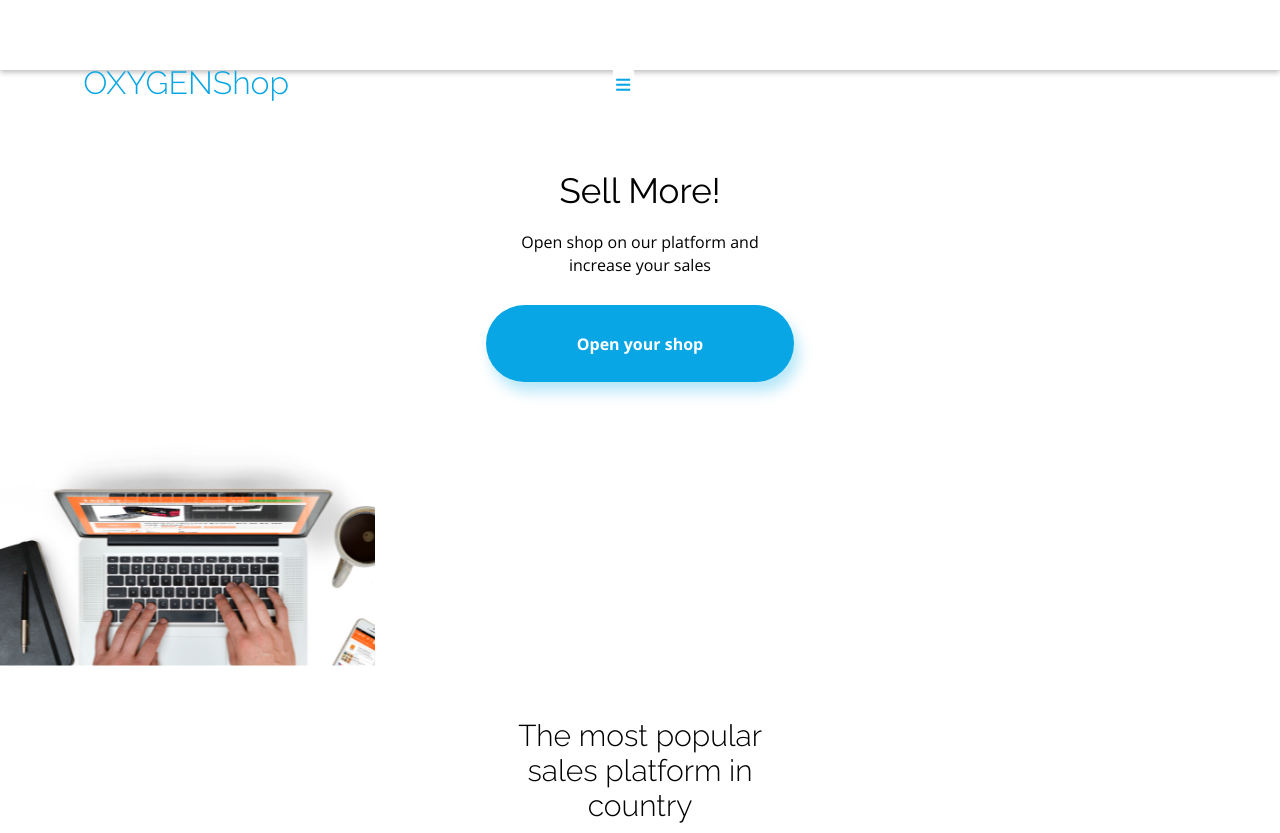
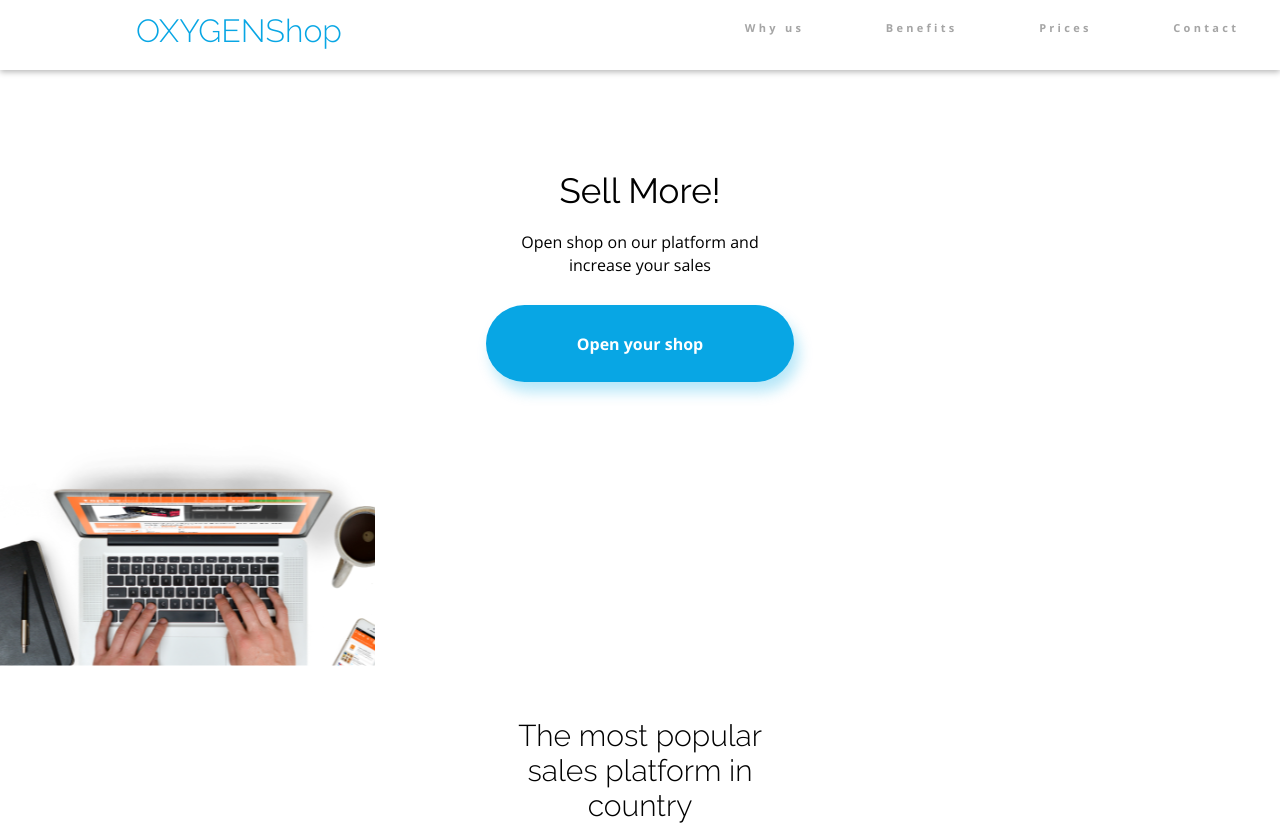
Before and after one commit to demilv/OxygenProyecto1, a website: page index.html in a window 1280 px wide. Shown: the top 833 px of the page. Drawn offline with nearby package versions, Linux system fonts and the light colour scheme.

Commit message:
header media query y html respectivo creados

```diff
--- a/css/styles/header.scss
+++ b/css/styles/header.scss
@@ -2,8 +2,9 @@
     width:100%;
     height:4.375rem;
     box-shadow: 0px 0.188rem 0.376rem 0px #0000004A;
-    color: #08A6E4;
 
+
+    &__main{
         &__title{
             font-family: "Raleway", sans-serif;
             display:inline-block;
@@ -14,6 +15,7 @@
             margin-left: 6.5%;
             font-size: 2rem;
             font-weight: 300;
+            color: #08A6E4;
         }
         &__opciones{
             width: 1.2875rem;
@@ -28,3 +30,53 @@
             color:#08A6E4
         }
     }
+    &__other{
+        &__opcionesWide{
+            display: none;
+        }
+    }
+}
+
+@media only screen and (min-width: 1000px) {
+    .navApp{
+        display: flex;
+        justify-content: space-between;
+        align-content: space-between;
+        &__main{
+            min-width: 45%;
+            &__title{
+                vertical-align: top;
+                padding-top: 2%;
+                margin-left: 8.5rem;
+            }
+
+            &__opciones{
+                display:none;
+            }
+        }
+
+        &__other{
+            display: flex;
+            justify-content: space-around;
+            align-items: center;
+            min-width: 45%;
+            &__opcionesWide{
+                padding-top: 3.5%;
+                min-height: 4.375rem;
+                display: flex;
+                font-family: "Open Sans";
+                font-size: 0.688rem;
+                font-weight: 700;
+                line-height: 0.938rem;
+                letter-spacing: 0.205rem;
+                text-align: center;
+                color: #A5A5A5;
+            }
+            &__opcionesWide:hover{
+                color: #000000;
+                border-bottom: 4px solid #08A6E4;
+            }
+
+        }
+    }
+}
--- a/index.html
+++ b/index.html
@@ -12,8 +12,16 @@
 </head>
 <body>
     <header class="navApp">
-        <h1 class="navApp__title">OXYGENShop</h1>
-        <button class="navApp__opciones" name="opciones">≡</button>
+        <div class="navApp__main">
+            <h1 class="navApp__main__title">OXYGENShop</h1>
+            <button class="navApp__main__opciones" name="opciones">≡</button>
+        </div>
+        <div class="navApp__other">
+            <h3 class="navApp__other__opcionesWide">Why us</h3>
+            <h3 class="navApp__other__opcionesWide">Benefits</h3>
+            <h3 class="navApp__other__opcionesWide">Prices</h3>
+            <h3 class="navApp__other__opcionesWide">Contact</h3>
+        </div>
     </header>
 
     <section class="sellMore">
```
Also changed, not shown: css/main.css, 1 other file. Lines whose indentation alone changed are shown as unchanged.
